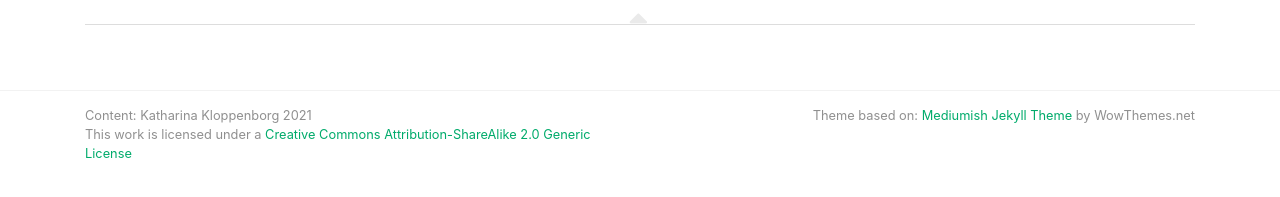
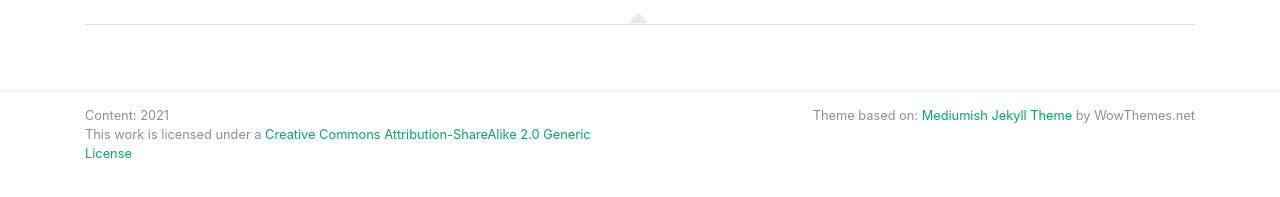
Before and after one commit to PeerProducedResearch/best-practices, a Jekyll site: the page built from index.html, in a window 1280 px wide and 900 px high, scrolled down 1376 px. Shown: the part 662-859 px from the top of the window. Built offline with Jekyll 4.4.1, drawn with Linux system fonts in a browser that asks for light colours; nearby versions of some CDN libraries; some web fonts are replaced; the list of posts is cut into pages by our own code; some of the changed lines change nothing that is shown.

Commit message:
removed author list from config file, because there is now a dededicated contributor list (contributors.yaml)

```diff
--- a/_config.yml
+++ b/_config.yml
@@ -11,21 +11,6 @@
 mailchimp-list: ''
 include: ["_pages"]
 permalink: /:title/
-
-# Authors
-authors:
-  kat:
-    name: Katharina Kloppenborg
-    display_name: Katharina
-    avatar: assets/images/avatar-kat.jpg
-    email: katharina.kloppenborg@cri-paris.org
-    web: https://peer-produced.science/team/
-    twitter: https://twitter.com/k_kloppenborg
-    description: "PhD student at CRI (Center for Research and Interdisciplinarity) in Paris, experimenting with a user-centered approach to support the peer-production of knowledge in citizen science."
-  unknown:
-    name: Author not specified
-    display_name: Author not specified
-    description: "The author did not create a profile for our blog. However, you can see who uploaded this post by checking the commit history on the project's GitHub repository: https://github.com/PeerProducedResearch/best-practices/tree/main/_posts"
 
 # Plugins
 plugins:
```
